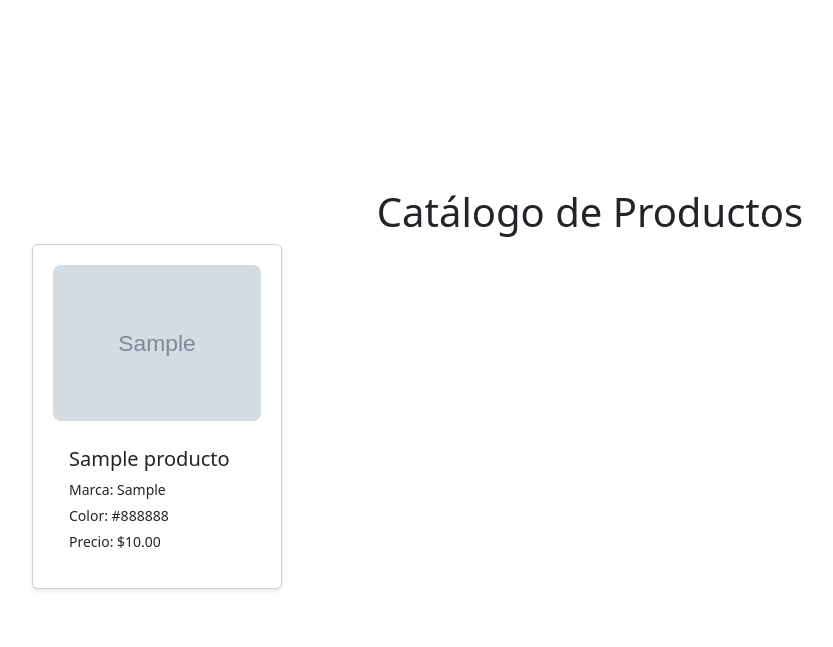
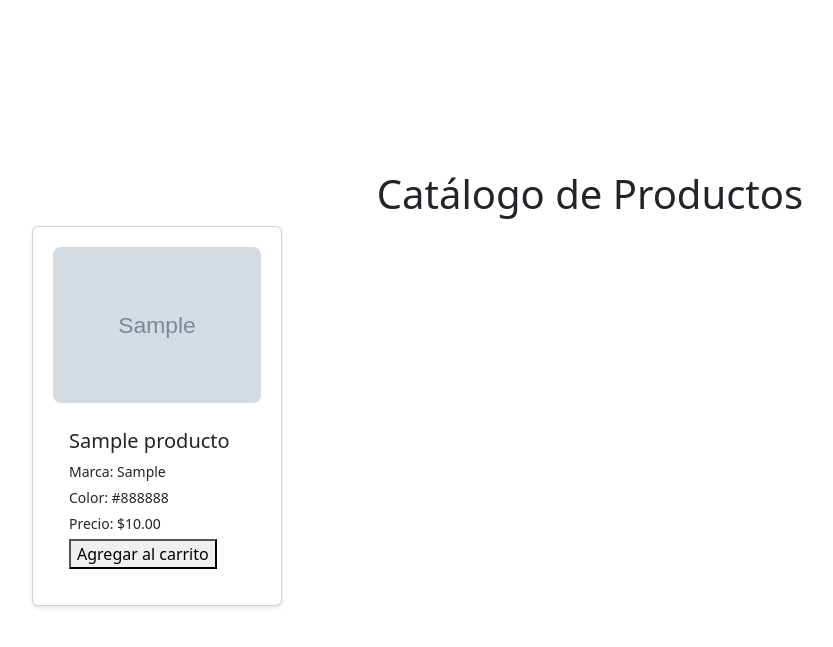
Before and after one commit to Crisprogra/AppMusicPro, a Flask app: page / in a window 1280 px wide. Shown: the top 647 px of the page, without its empty margins (50-883 px from the left). Run offline with Flask 3, Linux system fonts and the light colour scheme; tables that the repository leaves empty hold one stand-in row (values such as "Sample post"); grey boxes marked "Sample" are stand-in pictures; some libraries are stand-ins or nearby versions.

Commit message:
tercer commit

```diff
--- a/app.py
+++ b/app.py
@@ -1,4 +1,4 @@
-from flask import Flask, render_template, request
+from flask import Flask, render_template, request, session, url_for, redirect
 from models import Producto
 from database import create_product_table, add_producto, get_productos,update_producto,delete_producto,get_producto_by_id, create_table_tipo_usuario, create_table_usuario
 from Api_Transbank import header_request_transbank
@@ -7,9 +7,10 @@ import requests
 from transbank.webpay.webpay_plus.transaction import Transaction
 from transbank.error.transbank_error import TransbankError
 
+app = Flask(__name__)
+app.secret_key = '123'
 Transaction.commerce_code = "tu_codigo_de_comercio"
 Transaction.api_key = "tu_llave_secreta"
-app = Flask(__name__)
 
 # Configuración de la base de datos MySQL
 app.config['MYSQL_HOST'] = 'localhost'
@@ -20,10 +21,9 @@ app.config['MYSQL_DB'] = 'musicprodb'
 # Ruta principal - Catálogo de productos
 @app.route('/')
 def mostrar_productos():
-
     productos = get_productos()
-    return render_template('catalogo.html', productos=productos)
-
+    carrito = session.get('carrito', {})
+    return render_template('catalogo.html', productos=productos, carrito=carrito)
 # Ruta para mostrar  catalogo al mantenedor
 @app.route('/mantenedor')
 def mostrar_mantenedor():
@@ -115,9 +115,51 @@ def modificar(id_producto):
                            imagen=producto.imagen_producto, producto=producto,
                            endpoint='modificar', action='Modificar')
 
+@app.route('/carrito', methods=['GET', 'POST'])
+def carrito():
+    # Obtener el carrito de compras de la sesión del usuario
+    carrito = session.get('carrito', {})
 
+    if request.method == 'POST':
+        # Obtener los detalles del producto que se desea agregar al carrito
+        producto_id = request.form.get('producto_id')
+        nombre = request.form.get('nombre')
+        precio = (request.form.get('precio'))
 
+        # Agregar el producto al carrito
+        carrito[producto_id] = {'nombre': nombre, 'precio': precio}
 
+        # Guardar el carrito actualizado en la sesión
+        session['carrito'] = carrito
+
+        # Redirigir al usuario de regreso al catálogo de productos
+        return redirect(url_for('mostrar_productos'))
+
+    return render_template('carrito.html', carrito=carrito)
+
+@app.route('/agregar_carrito', methods=['GET','POST'])
+def agregar_carrito():
+    # Obtener los detalles del producto que se desea agregar al carrito
+    producto_id = request.form.get('producto_id')
+    nombre = request.form.get('nombre')
+    precio = request.form.get('precio')
+
+    # Verificar si alguno de los valores es None
+    if producto_id is None or nombre is None or precio is None:
+        # Manejar el error de manera apropiada, por ejemplo, redirigir a una página de error
+        return render_template('error.html', mensaje='Los detalles del producto son inválidos.')
+
+    # Obtener el carrito de compras de la sesión del usuario
+    carrito = session.get('carrito', {})
+
+    # Agregar el producto al carrito
+    carrito[producto_id] = {'nombre': nombre, 'precio': precio}
+
+    # Guardar el carrito actualizado en la sesión
+    session['carrito'] = carrito
+
+    # Redirigir al usuario nuevamente al catálogo de productos
+    return redirect(url_for('mostrar_productos'))
 
 
 if __name__ == '__main__':
--- a/templates/catalogo.html
+++ b/templates/catalogo.html
@@ -22,13 +22,21 @@
             <div class="row row-cols-3">
                 {% for producto in productos %}
                 <div class="col mb-4">
+
                     <div class="card">
+
                             <img src="{{ producto.imagen_producto }}" class="card-img-top" alt="{{ producto.nombre_producto }}">
                             <div class="card-body">
                                 <h5 class="card-title">{{ producto.nombre_producto }}</h5>
                                 <p class="card-text">Marca: {{ producto.marca_producto }}</p>
                                 <p class="card-text">Color: {{ producto.color_producto }}</p>
                                 <p class="card-text">Precio: ${{ producto.precio_producto }}</p>
+                            <form action="{{ url_for('agregar_carrito') }}" method="post">
+                                <input type="hidden" name="producto_id" value="{{ producto.id_producto }}">
+                                <input type="hidden" name="nombre" value="{{ producto.nombre_producto}}">
+                                <input type="hidden" name="precio" value="{{ producto.precio_producto }}">
+                                <button type="submit">Agregar al carrito</button>
+                            </form>
                             </div>
                     </div>
                 </div>
```
Also changed, not shown: templates/carrito.html (added, +15 -0 lines), templates/error.html (added, +12 -0 lines). Lines whose indentation alone changed are shown as unchanged.
